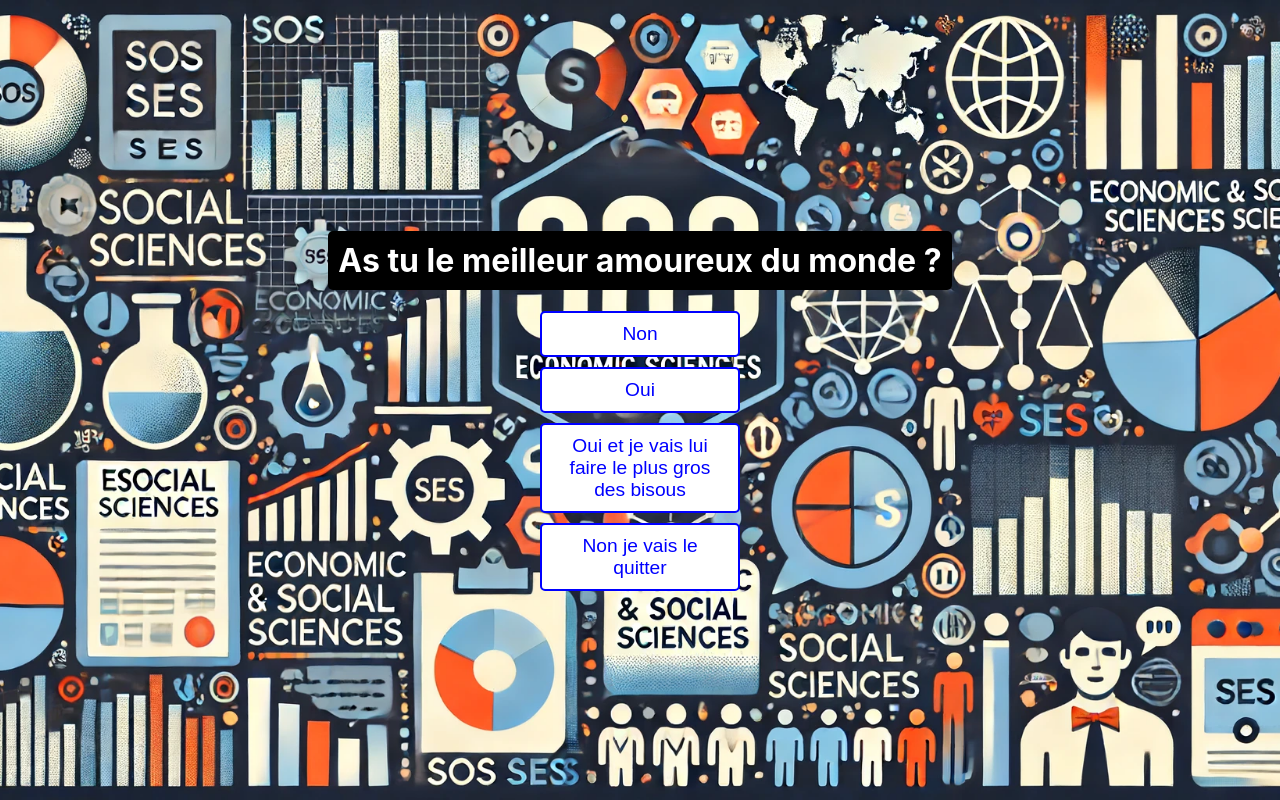
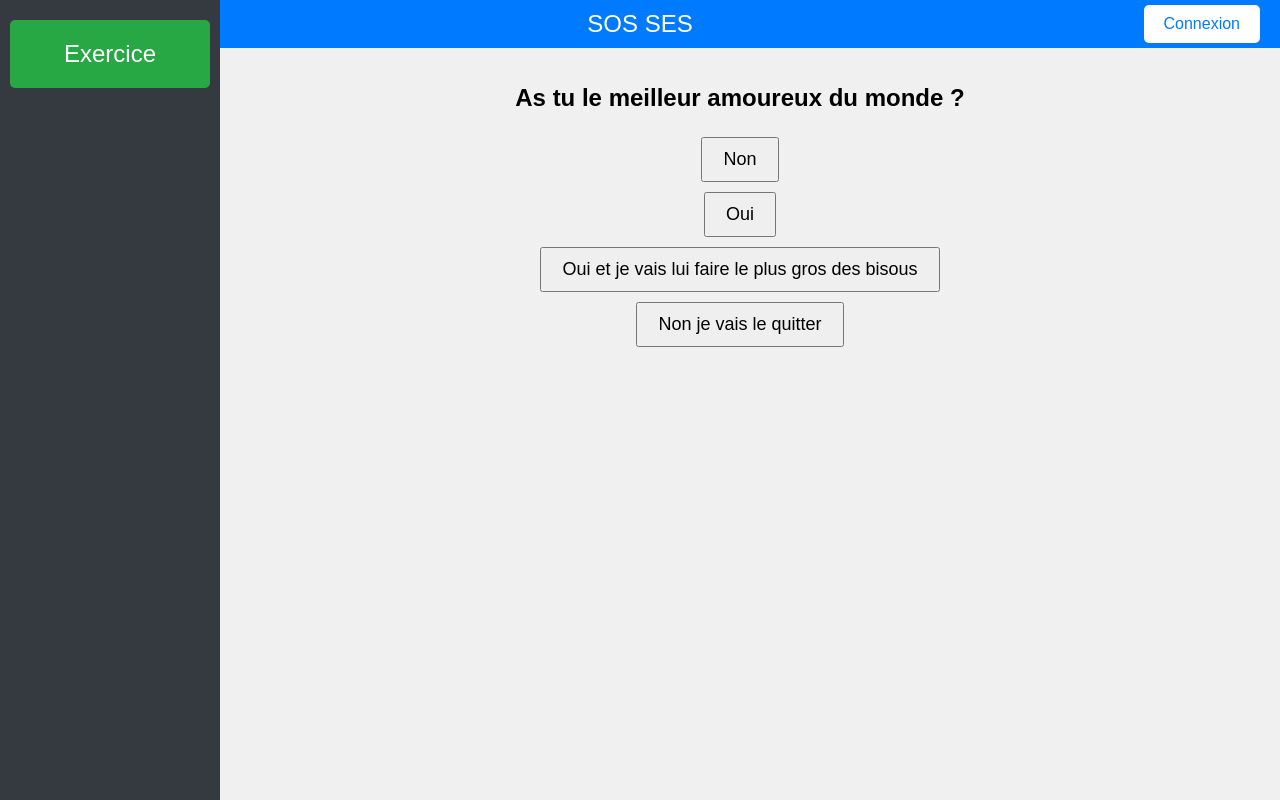
Before and after one commit to Tollaris95/sos-ses, a React (Create React App) app: page / in a window 1280 px wide. Both pictures are taken after a click on the button "Exercice". Built offline with nearby package versions, Linux system fonts and the light colour scheme.

Commit message:
changing front

```diff
--- a/src/App.tsx
+++ b/src/App.tsx
@@ -1,21 +1,39 @@
-import React, { useState } from 'react';
-import './App.css';
+import React, { useState, CSSProperties } from "react";
+
+interface Question {
+  text: string;
+  answers: string[];
+  correctIndex: number;
+}
 
 const App: React.FC = () => {
   const [showQuestion, setShowQuestion] = useState<boolean>(false);
-  const [selectedAnswer, setSelectedAnswer] = useState<boolean | null>(null);
   const [incorrectAnswers, setIncorrectAnswers] = useState<number[]>([]);
   const [showConfirmation, setShowConfirmation] = useState<boolean>(false);
+  const [isLoggedIn, setIsLoggedIn] = useState<boolean>(false);
+  const [showLoginInputs, setShowLoginInputs] = useState<boolean>(false);
+  const [username, setUsername] = useState<string>("");
+  const [password, setPassword] = useState<string>("");
+  const [loginError, setLoginError] = useState<boolean>(false);
+  const [questions, setQuestions] = useState<Question[]>([]);
+  const [newQuestion, setNewQuestion] = useState<string>("");
+  const [newAnswers, setNewAnswers] = useState<string[]>(["", "", "", ""]);
+  const [correctAnswerIndex, setCorrectAnswerIndex] = useState<number>(0);
+  const [creatingExercise, setCreatingExercise] = useState<boolean>(false);
 
   const handleButtonClick = () => {
     setShowQuestion(true);
     setShowConfirmation(false);
-    setSelectedAnswer(null);
+    setIncorrectAnswers([]);
+  };
+
+  const handleButtonReturnHome = () => {
+    setShowQuestion(false);
+    setShowConfirmation(false);
     setIncorrectAnswers([]);
   };
 
   const handleAnswerClick = (isCorrect: boolean, index: number) => {
-    setSelectedAnswer(isCorrect);
     if (!isCorrect) {
       setIncorrectAnswers([...incorrectAnswers, index]);
     } else {
@@ -23,28 +41,235 @@ const App: React.FC = () => {
     }
   };
 
+  const handleLogin = () => {
+    if (username === "kesiane" && password === "pissenlit") {
+      setIsLoggedIn(true);
+      setLoginError(false);
+    } else {
+      setLoginError(true);
+    }
+  };
+
+  const handleLoginButtonClick = () => {
+    setShowLoginInputs(!showLoginInputs);
+  };
+
+  const handleAddQuestion = () => {
+    const newQuestions = [
+      ...questions,
+      {
+        text: newQuestion,
+        answers: newAnswers,
+        correctIndex: correctAnswerIndex,
+      },
+    ];
+    setQuestions(newQuestions);
+    setCreatingExercise(false);
+    setNewQuestion("");
+    setNewAnswers(["", "", "", ""]);
+    setCorrectAnswerIndex(0);
+  };
+
+  const styles = {
+    container: {
+      display: "flex",
+      flexDirection: "column" as "column",
+      height: "100vh",
+      backgroundColor: "#f0f0f0",
+      fontFamily: "Arial, sans-serif",
+    } as CSSProperties,
+    header: {
+      backgroundColor: "#007BFF",
+      color: "white",
+      padding: "10px",
+      textAlign: "center" as "center",
+      fontSize: "24px",
+    } as CSSProperties,
+    sidebar: {
+      position: "fixed" as "fixed",
+      top: 0,
+      left: 0,
+      height: "100%",
+      width: "200px",
+      backgroundColor: "#343a40",
+      padding: "10px",
+      color: "white",
+      display: "flex",
+      flexDirection: "column" as "column",
+    } as CSSProperties,
+    main: {
+      marginLeft: "200px",
+      padding: "20px",
+      flex: 1,
+    } as CSSProperties,
+    loginContainer: {
+      display: "flex",
+      flexDirection: "column" as "column",
+      alignItems: "center",
+      position: "absolute" as "absolute",
+      top: "5px",
+      right: "20px",
+    } as CSSProperties,
+    loginInput: {
+      margin: "5px 0",
+      padding: "10px",
+      fontSize: "16px",
+    } as CSSProperties,
+    loginButton: {
+      padding: "10px 20px",
+      fontSize: "16px",
+      cursor: "pointer",
+      backgroundColor: "white",
+      color: "#007BFF",
+      border: "none",
+      borderRadius: "5px",
+    } as CSSProperties,
+    exerciseButton: {
+      padding: "20px 40px",
+      fontSize: "24px",
+      cursor: "pointer",
+      backgroundColor: "#28a745",
+      color: "white",
+      border: "none",
+      borderRadius: "5px",
+      margin: "10px 0",
+    } as CSSProperties,
+    confirmationContainer: {
+      textAlign: "center" as "center",
+    } as CSSProperties,
+    confirmationText: {
+      fontSize: "24px",
+      marginBottom: "20px",
+    } as CSSProperties,
+    questionContainer: {
+      textAlign: "center" as "center",
+    } as CSSProperties,
+    questionText: {
+      fontSize: "24px",
+      marginBottom: "20px",
+    } as CSSProperties,
+    answers: {
+      display: "flex",
+      flexDirection: "column" as "column",
+      alignItems: "center",
+    } as CSSProperties,
+    answerButton: {
+      padding: "10px 20px",
+      fontSize: "18px",
+      margin: "5px",
+      cursor: "pointer",
+    } as CSSProperties,
+    wrong: {
+      backgroundColor: "#dc3545",
+      color: "white",
+    } as CSSProperties,
+    createExerciseContainer: {
+      display: "flex",
+      flexDirection: "column" as "column",
+      alignItems: "center",
+    } as CSSProperties,
+    createExerciseInput: {
+      margin: "5px 0",
+      padding: "10px",
+      fontSize: "16px",
+      width: "80%",
+    } as CSSProperties,
+  };
+
   return (
-    <div className="background">
-      {!showQuestion ? (
-        <button className="exercise-button" onClick={handleButtonClick}>
+    <div style={styles.container}>
+      <div style={styles.header}>SOS SES
+      <div style={styles.loginContainer}>
+          {!isLoggedIn && (
+            <button style={styles.loginButton} onClick={handleLoginButtonClick}>
+              {showLoginInputs ? "Fermer" : "Connexion"}
+            </button>
+          )}
+          {showLoginInputs && !isLoggedIn && (
+            <>
+              <input
+                style={styles.loginInput}
+                type="text"
+                placeholder="Identifiant"
+                value={username}
+                onChange={(e) => setUsername(e.target.value)}
+              />
+              <input
+                style={styles.loginInput}
+                type="password"
+                placeholder="Mot de passe"
+                value={password}
+                onChange={(e) => setPassword(e.target.value)}
+              />
+              <button style={styles.loginButton} onClick={handleLogin}>
+                Se connecter
+              </button>
+              {loginError && (
+                <p style={{ color: "red" }}>
+                  Identifiant ou mot de passe incorrect
+                </p>
+              )}
+            </>
+          )}
+        </div>
+      </div>
+      <div style={styles.sidebar}>
+        <button style={styles.exerciseButton} onClick={handleButtonClick}>
           Exercice
         </button>
+        {isLoggedIn && (
+          <button
+            style={styles.exerciseButton}
+            onClick={() => setCreatingExercise(true)}
+          >
+            Création d'exercice
+          </button>
+        )}
+      </div>
+      <div style={styles.main}>
+        {!showQuestion ? (
+          <div style={styles.confirmationContainer}>
+          <h1 style={styles.confirmationText}>
+            Bienvenu sur sos ses le site dédier à la meilleur prof de la matière
+          </h1>
+        </div>
         ) : showConfirmation ? (
-        <div className="confirmation-container">
-          <h1 className="confirmation-text">Félicitations! C'est la bonne réponse.</h1>
-          <button className="exercise-button" onClick={handleButtonClick}>
+          <div style={styles.confirmationContainer}>
+            <h1 style={styles.confirmationText}>
+              Félicitations! C'est la bonne réponse.
+            </h1>
+            <button style={styles.exerciseButton} onClick={handleButtonClick}>
               Recommencer
+            </button>
+            <button style={styles.exerciseButton} onClick={handleButtonReturnHome}>
+              Accueil
             </button>
           </div>
         ) : (
-        <div className="question-container">
-          <h1 className="question-text">As tu le meilleur amoureux du monde ?</h1>
-          <div className="answers">
-            {['Non', 'Oui', 'Oui et je vais lui faire le plus gros des bisous', 'Non je vais le quitter'].map((answer, index) => (
+          <div style={styles.questionContainer}>
+            <h1 style={styles.questionText}>
+              As tu le meilleur amoureux du monde ?
+            </h1>
+            <div style={styles.answers}>
+              {[
+                "Non",
+                "Oui",
+                "Oui et je vais lui faire le plus gros des bisous",
+                "Non je vais le quitter",
+              ].map((answer, index) => (
                 <button
                   key={index}
-                className={`answer-button ${incorrectAnswers.includes(index) ? 'wrong' : ''}`}
-                onClick={() => handleAnswerClick(answer === 'Oui et je vais lui faire le plus gros des bisous', index)}
+                  style={{
+                    ...styles.answerButton,
+                    ...(incorrectAnswers.includes(index) ? styles.wrong : {}),
+                  }}
+                  onClick={() =>
+                    handleAnswerClick(
+                      answer ===
+                        "Oui et je vais lui faire le plus gros des bisous",
+                      index
+                    )
+                  }
                 >
                   {answer}
                 </button>
@@ -52,6 +277,55 @@ const App: React.FC = () => {
             </div>
           </div>
         )}
+        {isLoggedIn && (
+          <div>
+            {creatingExercise ? (
+              <div style={styles.createExerciseContainer}>
+                <h2>Créer une nouvelle question</h2>
+                <input
+                  style={styles.createExerciseInput}
+                  type="text"
+                  placeholder="Question"
+                  value={newQuestion}
+                  onChange={(e) => setNewQuestion(e.target.value)}
+                />
+                {newAnswers.map((answer, index) => (
+                  <input
+                    key={index}
+                    style={styles.createExerciseInput}
+                    type="text"
+                    placeholder={`Réponse ${index + 1}`}
+                    value={answer}
+                    onChange={(e) => {
+                      const updatedAnswers = [...newAnswers];
+                      updatedAnswers[index] = e.target.value;
+                      setNewAnswers(updatedAnswers);
+                    }}
+                  />
+                ))}
+                <select
+                  style={styles.createExerciseInput}
+                  value={correctAnswerIndex}
+                  onChange={(e) =>
+                    setCorrectAnswerIndex(Number(e.target.value))
+                  }
+                >
+                  {newAnswers.map((_, index) => (
+                    <option key={index} value={index}>
+                      Réponse {index + 1}
+                    </option>
+                  ))}
+                </select>
+                <button style={styles.loginButton} onClick={handleAddQuestion}>
+                  Ajouter la question
+                </button>
+              </div>
+            ) : (
+              <></>
+            )}
+          </div>
+        )}
+      </div>
     </div>
   );
 };
```
Lines whose indentation alone changed are shown as unchanged.
